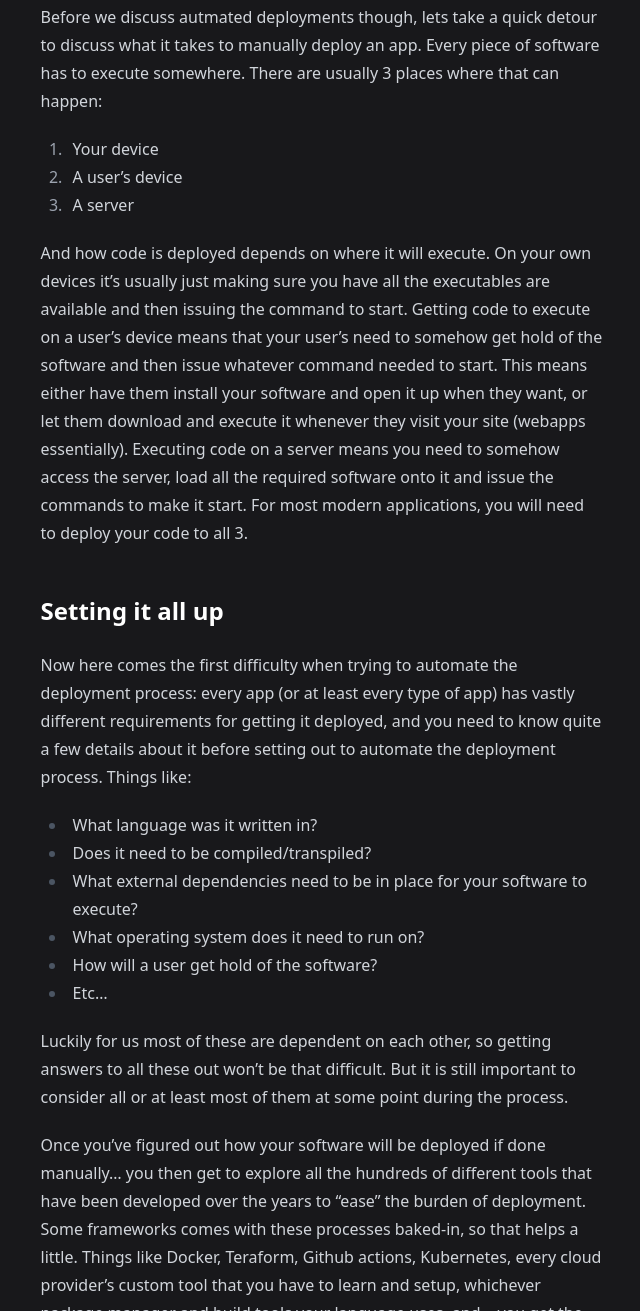
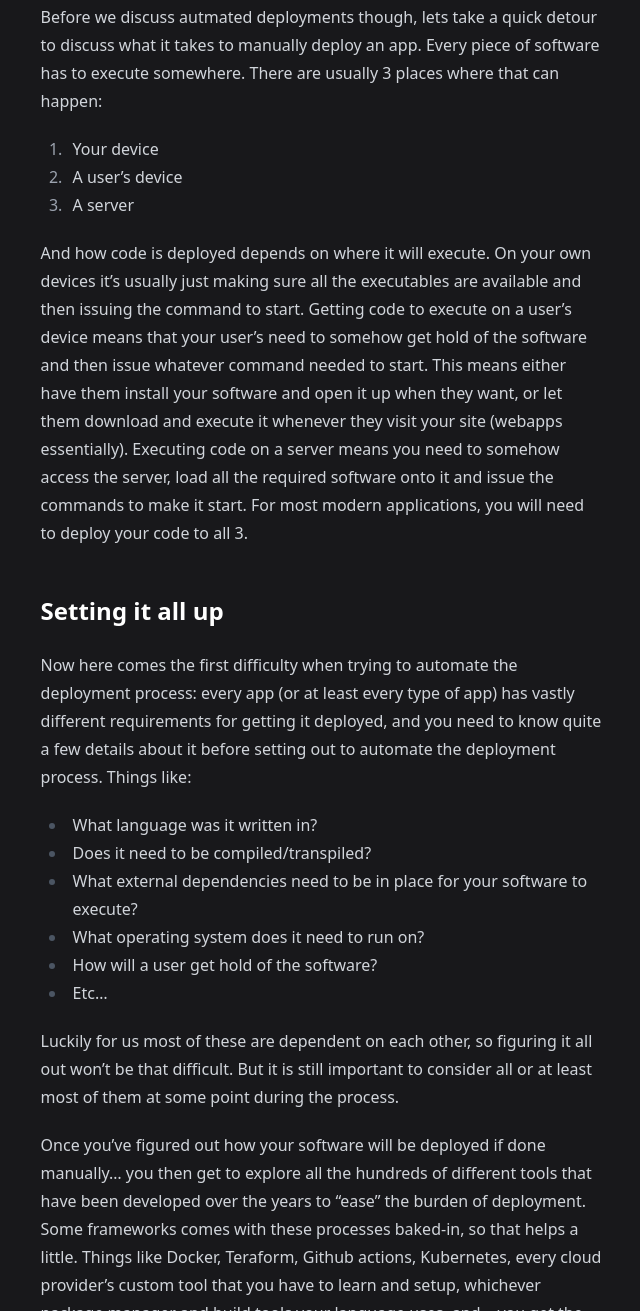
Before and after one commit to HendrikCrause/blog, an Astro site: page /blog/article/the_automated_deployment_rollercoaster in a window 1280 px wide. Shown: the part 1168-2479 px from the top of the page, without its empty margins (318-958 px from the left). Built offline with nearby package versions, Linux system fonts and the light colour scheme; Astro itself is replaced by a stand-in of ours.

Commit message:
Article typo fixes.

```diff
--- a/src/content/articles/the_automated_deployment_rollercoaster.md
+++ b/src/content/articles/the_automated_deployment_rollercoaster.md
@@ -14,7 +14,7 @@ Before we discuss autmated deployments though, lets take a quick detour to discu
 2. A user's device
 3. A server
 
-And how code is deployed depends on where it will execute. On your own devices it's usually just making sure you have all the executables are available and then issuing the command to start. Getting code to execute on a user's device means that your user's need to somehow get hold of the software and then issue whatever command needed to start. This means either have them install your software and open it up when they want, or let them download and execute it whenever they visit your site (webapps essentially). Executing code on a server means you need to somehow access the server, load all the required software onto it and issue the commands to make it start. For most modern applications, you will need to deploy your code to all 3.
+And how code is deployed depends on where it will execute. On your own devices it's usually just making sure all the executables are available and then issuing the command to start. Getting code to execute on a user's device means that your user's need to somehow get hold of the software and then issue whatever command needed to start. This means either have them install your software and open it up when they want, or let them download and execute it whenever they visit your site (webapps essentially). Executing code on a server means you need to somehow access the server, load all the required software onto it and issue the commands to make it start. For most modern applications, you will need to deploy your code to all 3.
 
 ## Setting it all up
 
@@ -27,7 +27,7 @@ Now here comes the first difficulty when trying to automate the deployment proce
 - How will a user get hold of the software?
 - Etc...
 
-Luckily for us most of these are dependent on each other, so getting answers to all these out won't be that difficult. But it is still important to consider all or at least most of them at some point during the process.
+Luckily for us most of these are dependent on each other, so figuring it all out won't be that difficult. But it is still important to consider all or at least most of them at some point during the process.
 
 Once you've figured out how your software will be deployed if done manually... you then get to explore all the hundreds of different tools that have been developed over the years to "ease" the burden of deployment. Some frameworks comes with these processes baked-in, so that helps a little. Things like Docker, Teraform, Github actions, Kubernetes, every cloud provider's custom tool that you have to learn and setup, whichever package manager and build tools your language uses, and... you get the point. For the most part, none of these individually are especially difficult to learn the basics of, but because there are so many of them and because they need to integrate with each other, the complexity of getting everything to work smoothly together can increase drastically. All this complexity has spawned entire companies dedicated to making deployments simple, given you only use the tools they provide exactly the way they provide it.
 
```
